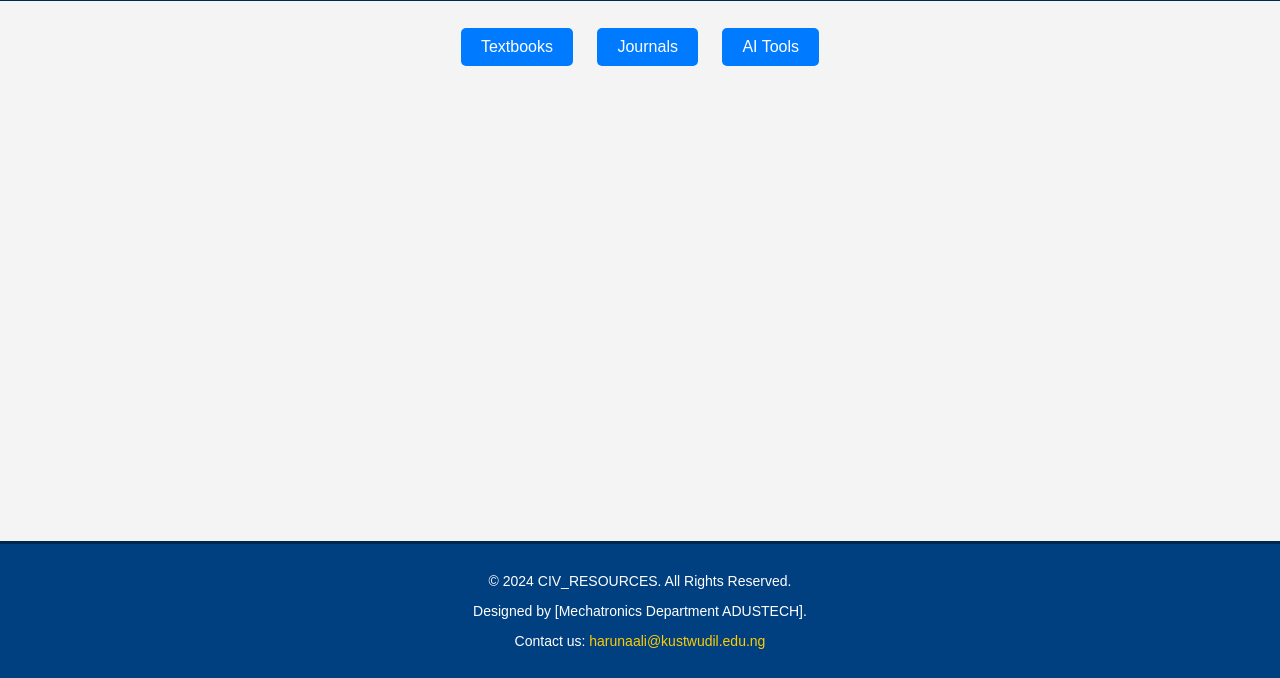
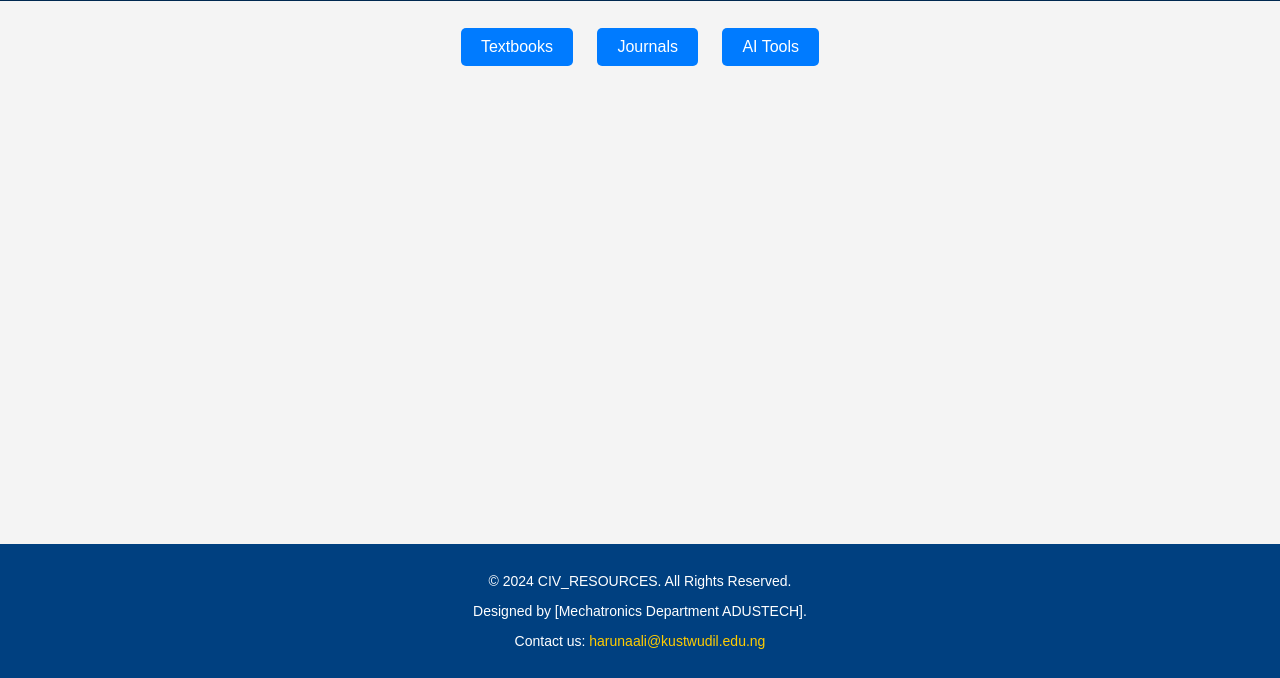
Before and after one commit to Haruna-ADUSTECH/CIV_RESOURCES-, a plain HTML site: page index.html in a window 1280 px wide. Shown: the part 122-800 px from the top of the page. Drawn offline with Linux system fonts and the light colour scheme.

Commit message:
Update styles.css

```diff
--- a/styles.css
+++ b/styles.css
@@ -81,7 +81,7 @@ footer {
     bottom: 0;
     z-index: 1000;
     font-size: 14px;
-    border-top: 3px solid #002850;
+    border-top: 0px solid #002850;
 }
 
 footer a {
```
